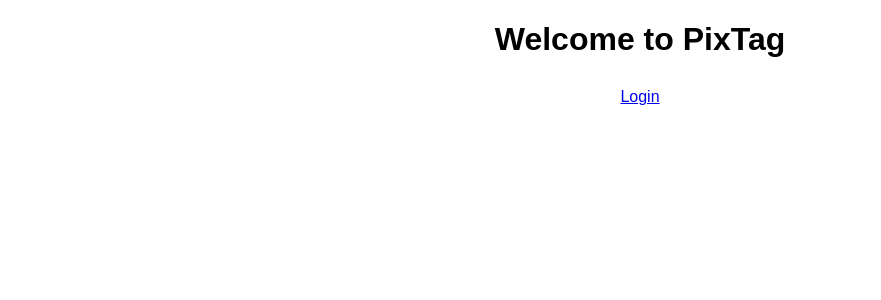
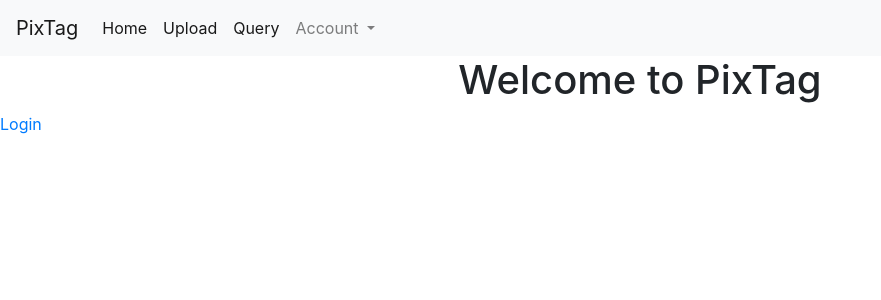
Before and after one commit to ibb2/fit5225-ass3, a Python web app: template PixTag/Templates/home.html in a window 1280 px wide. Shown: the top 300 px of the page, without its empty margins (0-881 px from the left). Run offline with Jinja, Linux system fonts and the light colour scheme; the template is opened without the code that fills it, so the values that code supplies are empty; some libraries are stand-ins or nearby versions.

Commit message:
Base layout made.

```diff
--- a/PixTag/Templates/home.html
+++ b/PixTag/Templates/home.html
@@ -1,19 +1,23 @@
-<!DOCTYPE html>
-<html>
-<head>
-    <title>PixTag</title>
-    <link rel="stylesheet" type="text/css" href="{{ url_for('static', filename='styles.css') }}">
-</head>
-<body>
-    <h1>Welcome to PixTag</h1>
-    <!-- <a href="{{ url_for('register') }}">Register</a> -->
+{% extends "layout.html" %}
+
+{% block content %}
     {% if data.loggedIn %}
-        <a href="{{ url_for('upload') }}">Upload Images</a>
-        <a href="{{ url_for('query') }}">Query Directory</a>
-        <a href="{{ url_for('settings') }}">Account Settings</a>
-        <a href="{{ url_for('logout') }}">Logout</a>
+    <a href="{{ url_for('upload') }}">Upload Images</a>
+    <a href="{{ url_for('query') }}">Query Directory</a>
+    <a href="{{ url_for('settings') }}">Account Settings</a>
+    <a href="{{ url_for('logout') }}">Logout</a>
     {% else %}
-        <a href="{{ url_for('login') }}">Login</a>
+    <a href="{{ url_for('login') }}">Login</a>
     {% endif %}
-</body>
-</html>
+    <!-- Optional JavaScript -->
+    <!-- jQuery first, then Popper.js, then Bootstrap JS -->
+    <script src="https://code.jquery.com/jquery-3.2.1.slim.min.js"
+        integrity="sha384-KJ3o2DKtIkvYIK3UENzmM7KCkRr/rE9/Qpg6aAZGJwFDMVNA/GpGFF93hXpG5KkN"
+        crossorigin="anonymous"></script>
+    <script src="https://cdn.jsdelivr.net/npm/popper.js@1.12.9/dist/umd/popper.min.js"
+        integrity="sha384-ApNbgh9B+Y1QKtv3Rn7W3mgPxhU9K/ScQsAP7hUibX39j7fakFPskvXusvfa0b4Q"
+        crossorigin="anonymous"></script>
+    <script src="https://cdn.jsdelivr.net/npm/bootstrap@4.0.0/dist/js/bootstrap.min.js"
+        integrity="sha384-JZR6Spejh4U02d8jOt6vLEHfe/JQGiRRSQQxSfFWpi1MquVdAyjUar5+76PVCmYl"
+        crossorigin="anonymous"></script>
+{% endblock %}
--- /dev/null
+++ b/PixTag/Templates/layout.html
@@ -0,0 +1,55 @@
+<!DOCTYPE html>
+<html>
+
+<head>
+    <title>PixTag</title>
+    <!-- Bootstrap CSS -->
+    <link rel="stylesheet" href="https://cdn.jsdelivr.net/npm/bootstrap@4.0.0/dist/css/bootstrap.min.css"
+            integrity="sha384-Gn5384xqQ1aoWXA+058RXPxPg6fy4IWvTNh0E263XmFcJlSAwiGgFAW/dAiS6JXm" crossorigin="anonymous">
+
+
+</head>
+
+<body>
+    <nav class="navbar navbar-expand-lg navbar-light bg-light">
+        <a class="navbar-brand" href="#">PixTag</a>
+        <button class="navbar-toggler" type="button" data-toggle="collapse" data-target="#navbarSupportedContent"
+            aria-controls="navbarSupportedContent" aria-expanded="false" aria-label="Toggle navigation">
+            <span class="navbar-toggler-icon"></span>
+        </button>
+        <div class="collapse navbar-collapse" id="navbarSupportedContent">
+            <ul class="navbar-nav mr-auto">
+                <li class="nav-item active">
+                    <a class="nav-link" href="{{ url_for('home') }}">Home <span class="sr-only">(current)</span></a>
+                </li>
+                <li class="nav-item active">
+                    <a class="nav-link" href="{{ url_for('upload') }}">Upload <span class="sr-only">(current)</span></a>
+                </li>
+                <li class="nav-item active">
+                    <a class="nav-link" href="{{ url_for('query') }}">Query <span class="sr-only">(current)</span></a>
+                </li>
+                <li class="nav-item dropdown">
+                    <a class="nav-link dropdown-toggle" href="#" id="navbarDropdown" role="button" data-toggle="dropdown"
+                        aria-haspopup="true" aria-expanded="false">
+                        Account
+                    </a>
+                    <div class="dropdown-menu" aria-labelledby="navbarDropdown">
+                        <a class="dropdown-item" href="{{ url_for('settings') }}">Settings</a>
+                        <div class="dropdown-divider"></div>
+                        <a class="dropdown-item" href="{{ url_for('login') }}">Login</a>
+                        <a class="dropdown-item" href="{{ url_for('register') }}">Register</a>
+                        <div class="dropdown-divider"></div>
+                        <a class="dropdown-item" href="{{ url_for('logout') }}">Logout</a>
+                    </div>
+                </li>
+            </ul>
+        </div>
+    </nav>
+
+    <h1 class="text-center">Welcome to PixTag</h1>
+
+    {% block content %}
+    {% endblock %}
+</body>
+
+</html>
```
